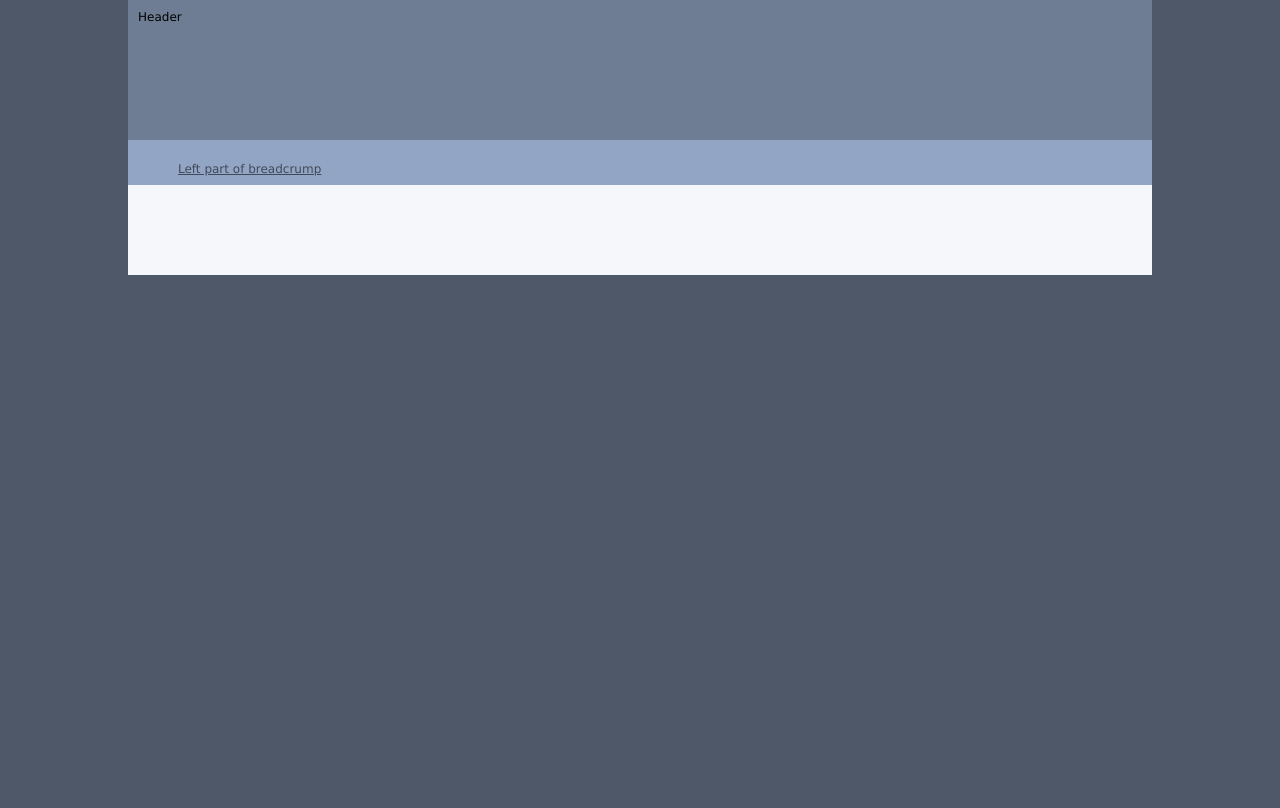
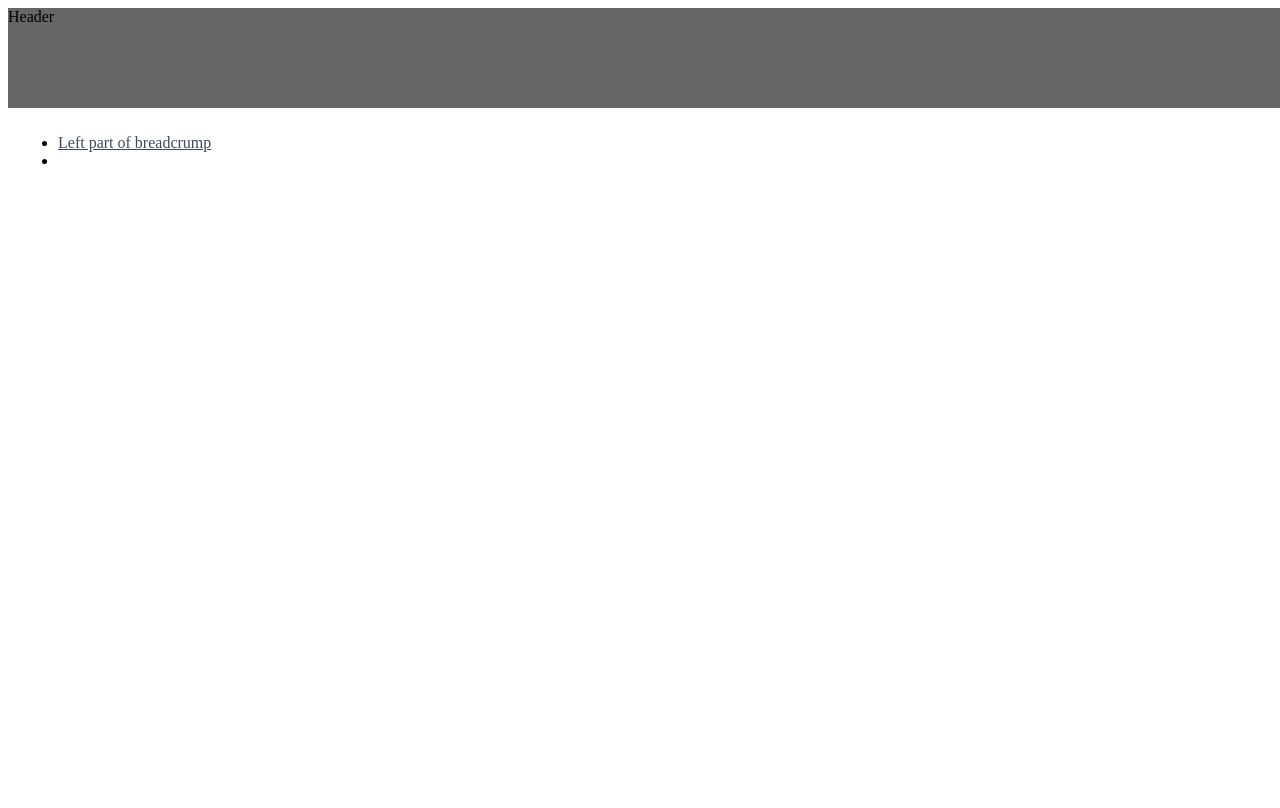
Before and after one commit to AndyG00D/Study, a PHP site: page / in a window 1280 px wide. Before the commit the page ends 275 px from the top, so only its background shows below. Run offline with PHP 8.4, Linux system fonts and the light colour scheme.

Commit message:
Add files via upload

```diff
--- a/css/style.css
+++ b/css/style.css
@@ -1,16 +1,32 @@
-@charset "utf-8";
+html,
 body {
-	font: 12px Verdana, Arial, Helvetica, sans-serif;
-	background-color: #4E5869;
-	margin: 0;
-	padding: 0;
-	color: #000;
-	height: 100%;
+  width: 100%;
+  background-color: #fff;
+  height: 100%;
+}
+.wrap {
+  width: 80%;
+  margin: auto;
+  background-color: #ccc;
+  min-height: 100%;
+  position: relative;
 }
 
-html {
- position:relative;
- min-height:100%;
+.header{
+	height:100px;
+	  background-color: #666;
+}
+
+.breadcrumpMenu{
+	  height: 25px;
+	  background-color: #fff;
+	  width:100%;
+	  padding-top:10px;
+	  padding-left:10px;
+}
+
+.left{
+	float:left;
 }
 
 a:link {
@@ -25,49 +41,18 @@ a:hover, a:active, a:focus {
 	text-decoration: none;
 }
 
+.content {
+  padding-bottom: 100px;
+  overflow: auto;
+  height: 80%;
 
-.container {
-	width: 80%;
-	max-width: 1260px;
-	min-width: 780px;
-	background-color: #FFF;
-	margin: 0 auto;
-	height: 100%;
+}
+.wrap .footer {
+  position: absolute;
+  width: 100%;
+  height: 100px;
+  left: 0;
+  bottom: 0;
+  background-color: #666;
 
-	}
-
-
-.header {
-	background-color: #6F7D94;
-	padding:10px;
-	height: 120px;
 }
-
-.breadcrumpMenu {
-    background-color: #93A5C4;
-    padding: 10px;
-    height: 25px;
-}
-
-.breadcrumpMenu ul li{
-	    display: inline-block;
-}
-
-
-.left {
-	float:left;
-}
-
-.content {
-background: #F5F7FA;
-    box-sizing: border-box;
-    min-height: 100%;
-    padding-bottom: 90px;
-}
-
-.footer {
-    height: 80px;
-     position: absolute;
-	bottom: 0;
-    background-color: #6F7D94;
-	}
```
